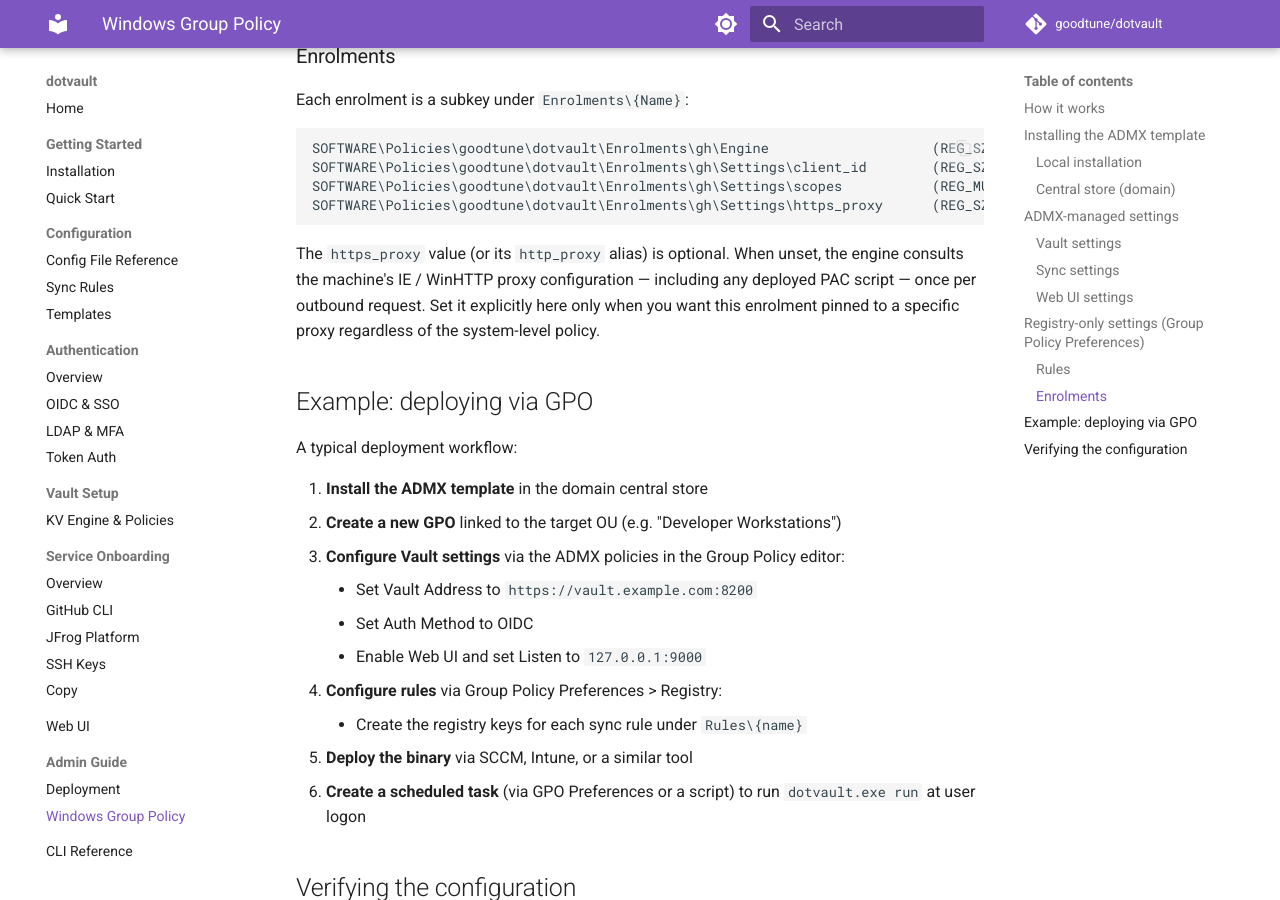
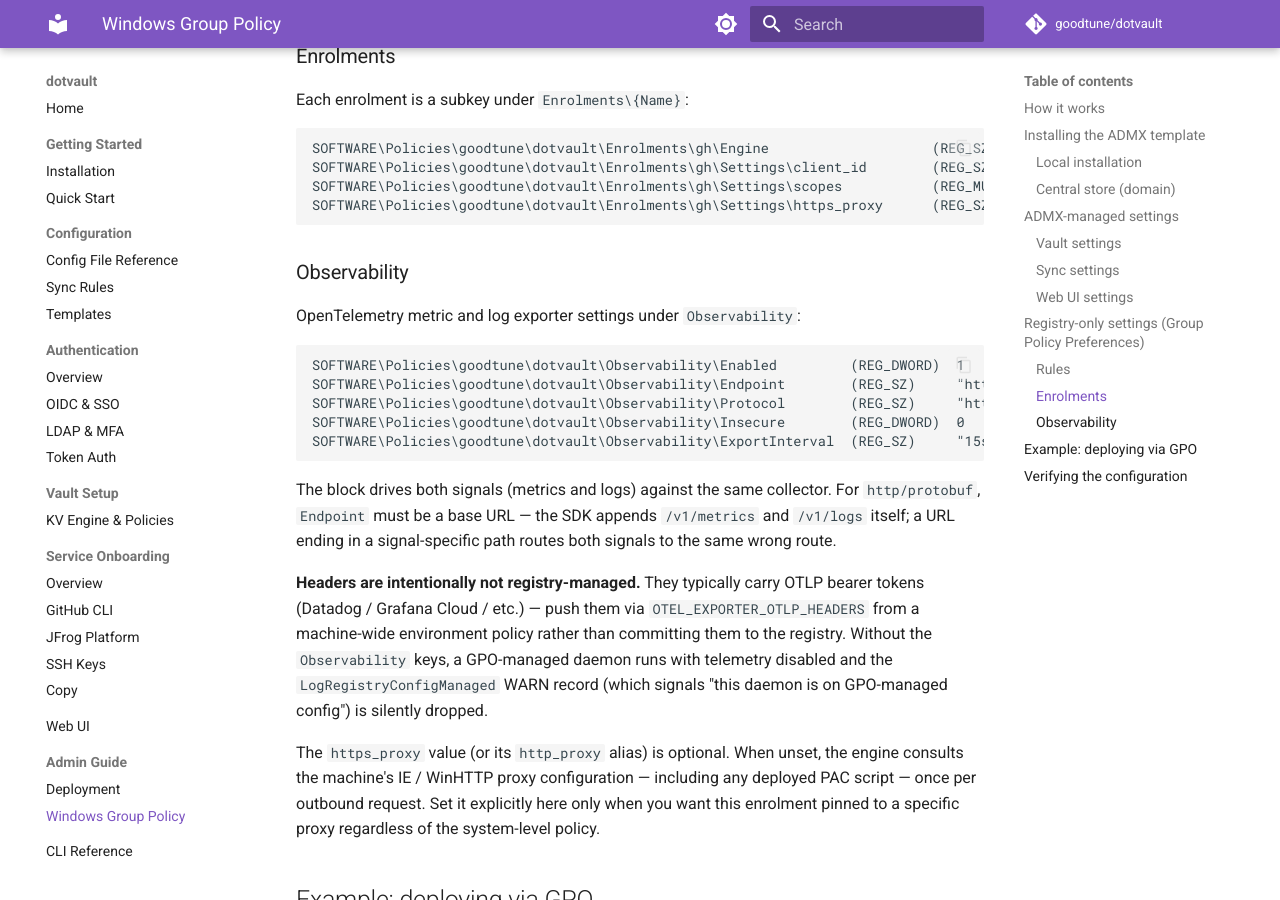
Before and after one commit to goodtune/dotvault, an MkDocs documentation site: the page built from docs/admin/windows-gpo.md, in a window 1280 px wide and 900 px high, scrolled down 2749 px. Built offline with MkDocs 1.6.1 and Material for MkDocs 9.7.7, drawn with Linux system fonts in a browser that asks for light colours; comment, search, counter and statistics services are not loaded.

Commit message:
docs(observability): sync admin deployment + GPO pages with metrics+logs
The deployment guide still described the OTel block as metrics-only and warned that the GPO/registry layer "does not yet expose" observability. Both are now stale: the same block drives metrics and logs, and the previous commit added the Observability subkey to the registry reader. Updated the Observability section in docs/admin/deployment.md to spell out the http/protobuf base-URL contract and to point GPO operators at the new registry keys, and added a Log records subsection covering LogRegistryConfigManaged so the WARN record's existence isn't only documented in source comments. windows-gpo.md gains an Observability entry under "Registry-only settings" with the same key names, types, and the credential rationale for keeping Headers in the per-user environment file rather than the registry.

````diff
--- a/docs/admin/windows-gpo.md
+++ b/docs/admin/windows-gpo.md
@@ -98,6 +98,22 @@ SOFTWARE\Policies\goodtune\dotvault\Enrolments\gh\Settings\scopes           (REG
 SOFTWARE\Policies\goodtune\dotvault\Enrolments\gh\Settings\https_proxy      (REG_SZ)        "http://squid.example.com:3128"
 ```
 
+### Observability
+
+OpenTelemetry metric and log exporter settings under `Observability`:
+
+```
+SOFTWARE\Policies\goodtune\dotvault\Observability\Enabled         (REG_DWORD)  1
+SOFTWARE\Policies\goodtune\dotvault\Observability\Endpoint        (REG_SZ)     "https://otel.example"
+SOFTWARE\Policies\goodtune\dotvault\Observability\Protocol        (REG_SZ)     "http/protobuf"
+SOFTWARE\Policies\goodtune\dotvault\Observability\Insecure        (REG_DWORD)  0
+SOFTWARE\Policies\goodtune\dotvault\Observability\ExportInterval  (REG_SZ)     "15s"
+```
+
+The block drives both signals (metrics and logs) against the same collector. For `http/protobuf`, `Endpoint` must be a base URL — the SDK appends `/v1/metrics` and `/v1/logs` itself; a URL ending in a signal-specific path routes both signals to the same wrong route.
+
+**Headers are intentionally not registry-managed.** They typically carry OTLP bearer tokens (Datadog / Grafana Cloud / etc.) — push them via `OTEL_EXPORTER_OTLP_HEADERS` from a machine-wide environment policy rather than committing them to the registry. Without the `Observability` keys, a GPO-managed daemon runs with telemetry disabled and the `LogRegistryConfigManaged` WARN record (which signals "this daemon is on GPO-managed config") is silently dropped.
+
 The `https_proxy` value (or its `http_proxy` alias) is optional. When unset, the engine consults the machine's IE / WinHTTP proxy configuration — including any deployed PAC script — once per outbound request. Set it explicitly here only when you want this enrolment pinned to a specific proxy regardless of the system-level policy.
 
 ## Example: deploying via GPO
````
Also changed, not shown: docs/admin/deployment.md (+10 -2 lines).
